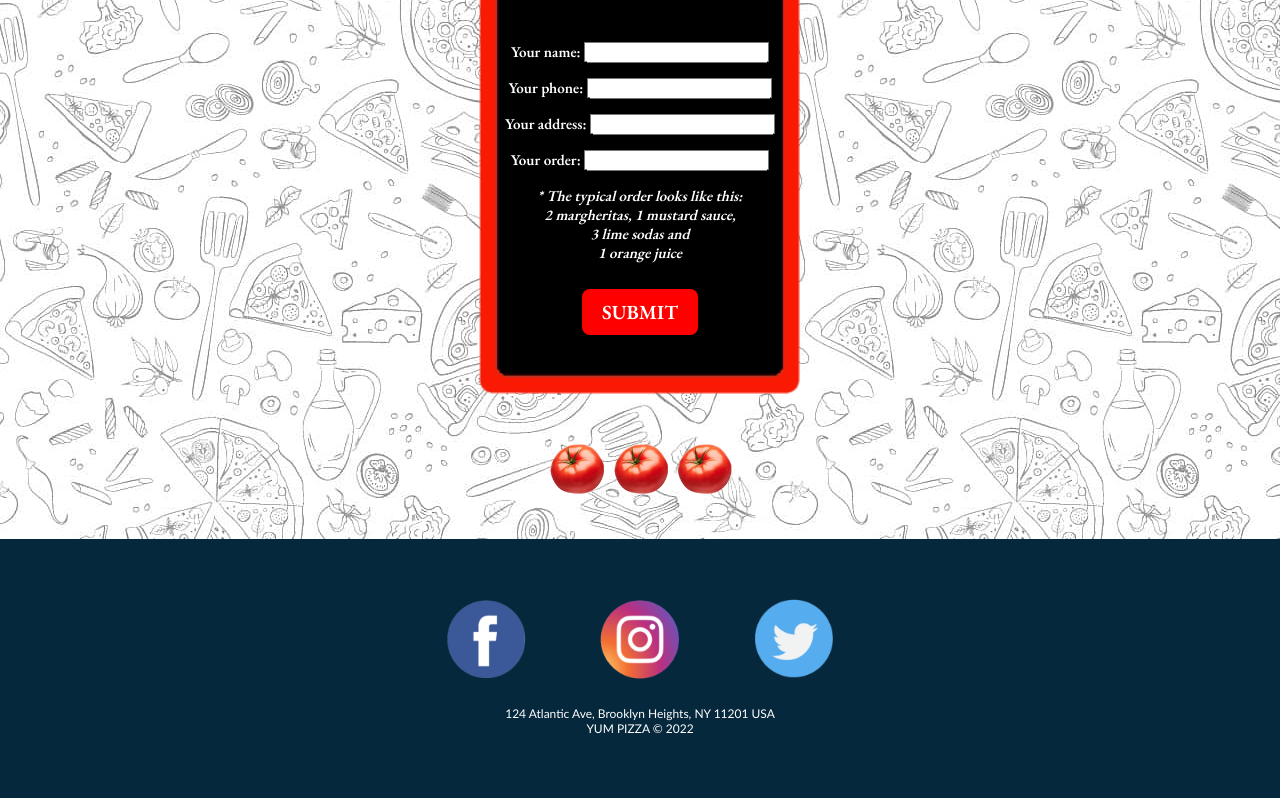
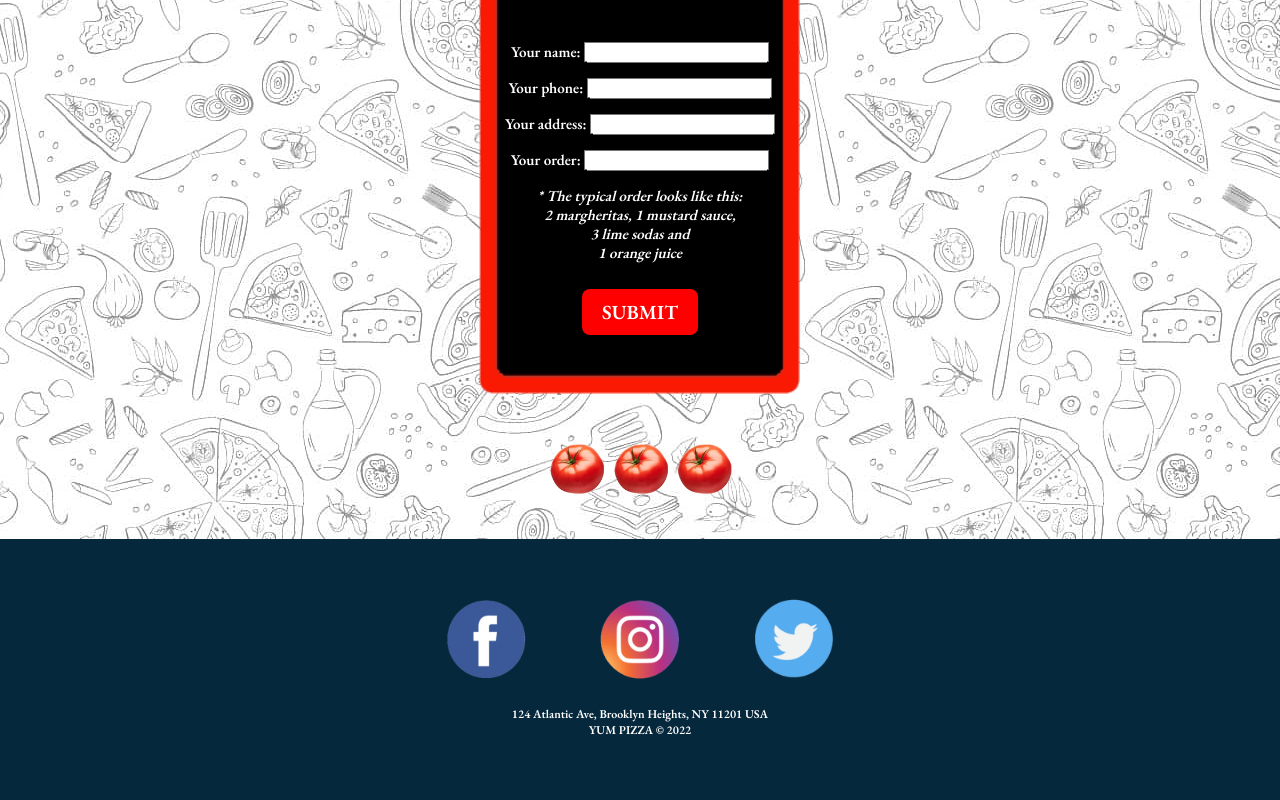
Before and after one commit to felixdavidenko/yum-pizza, a plain HTML site: page index.html in a window 1280 px wide. Shown: the part 2973-3773 px from the top of the page. Drawn offline with nearby package versions, Linux system fonts and the light colour scheme.

Commit message:
Update styles.css

```diff
--- a/styles/styles.css
+++ b/styles/styles.css
@@ -192,7 +192,7 @@ a {
 }
 
 .copyright {
-  font-family: Calibri;
+  font-family: 'EB Garamond', serif;
   font-size: 12px;
   color: white;
 }
```
